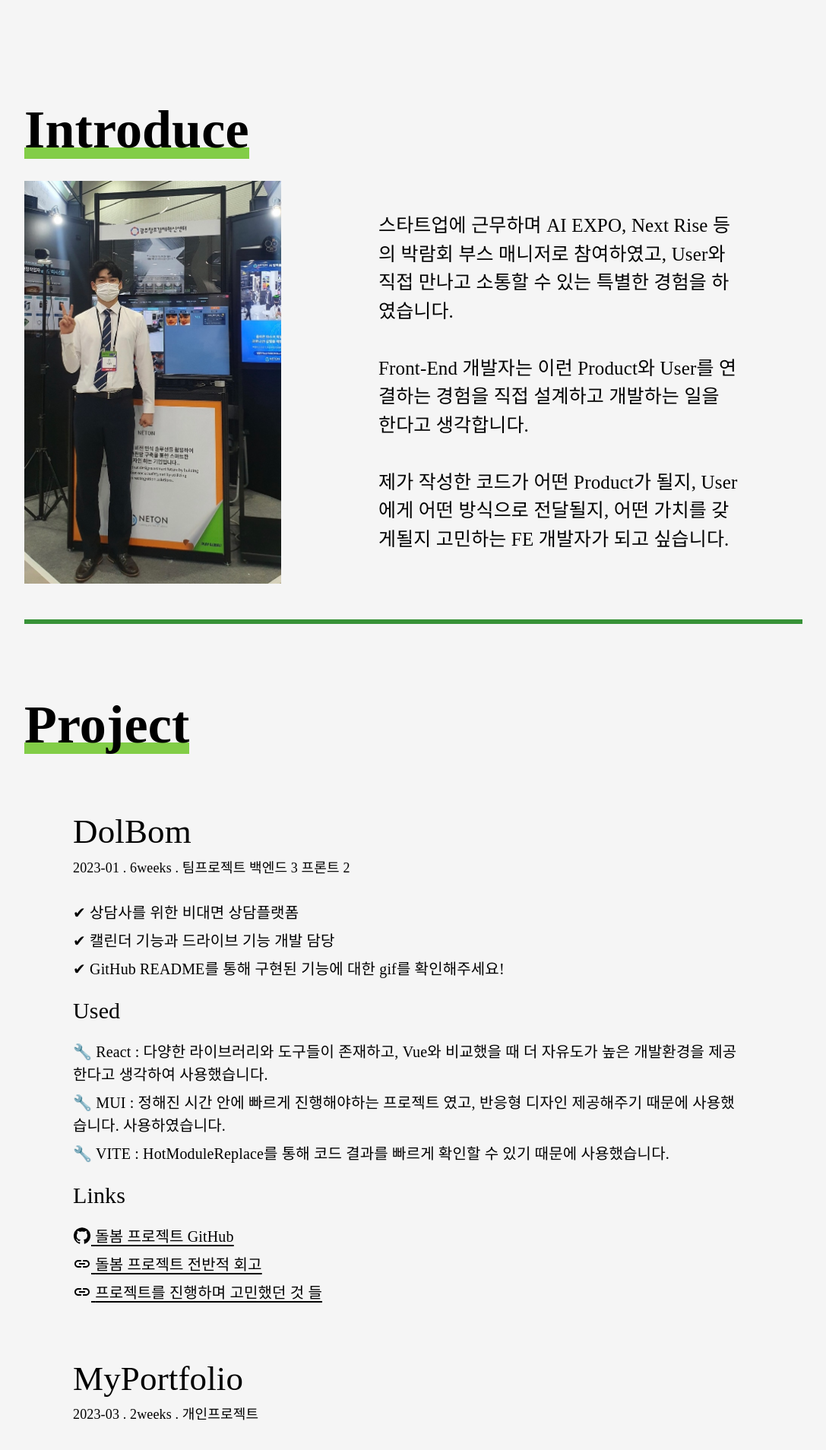
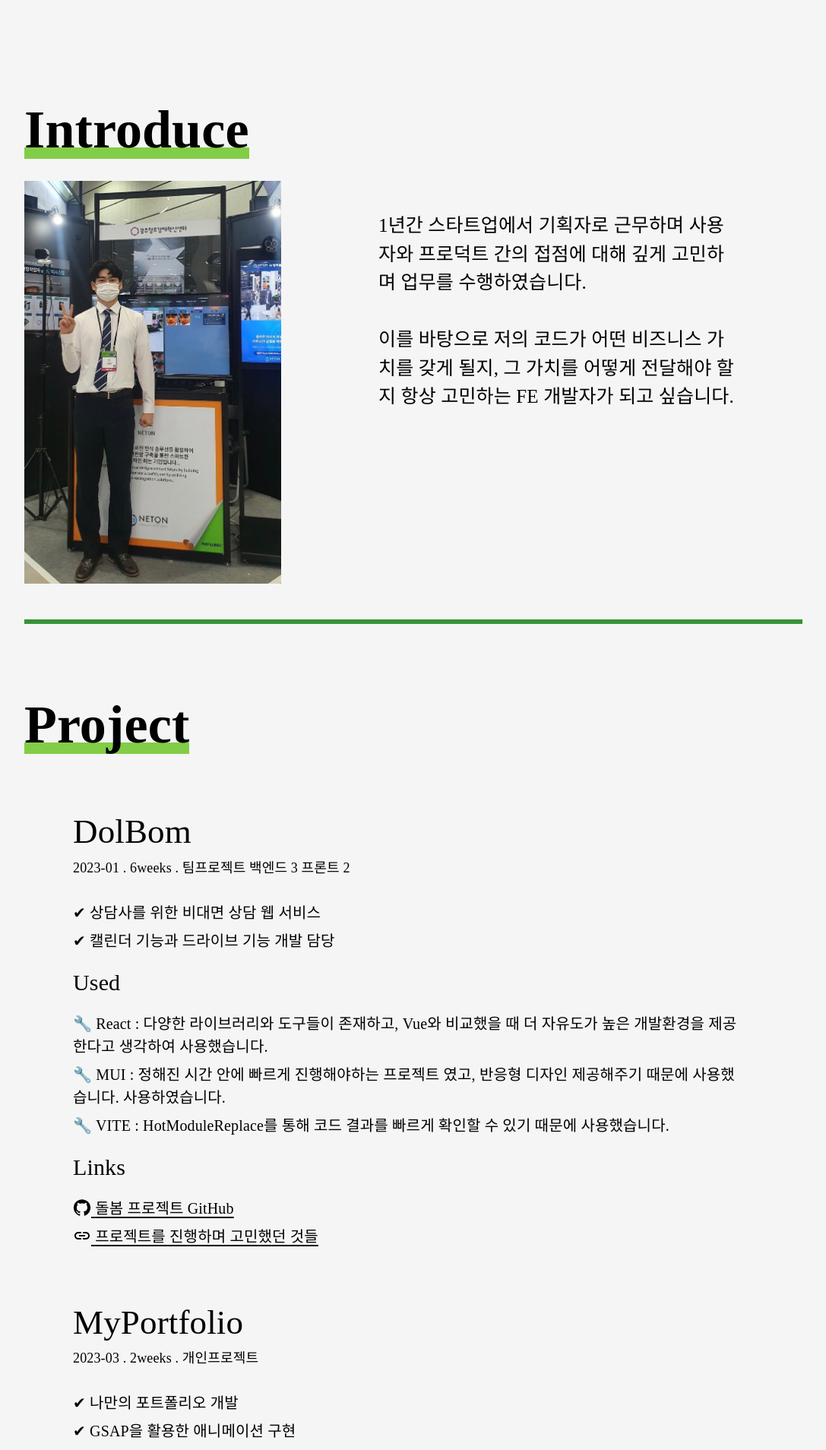
Before and after one commit to dailybetter/GSAP_practice, a React (Vite) app in the folder gsap_practice/: page / in a window 1280 px wide. Shown: the part 802-2710 px from the top of the page at 76% size, without its empty margins (88-1175 px from the left). Built offline with nearby package versions, Linux system fonts and the light colour scheme; a web font is replaced by a local one.

Commit message:
Fix: Body Intro 텍스트 수정

```diff
--- a/gsap_practice/src/components/body/contents/IntroContents.tsx
+++ b/gsap_practice/src/components/body/contents/IntroContents.tsx
@@ -3,16 +3,12 @@ import * as Styled from '../styled';
 export const IntroContents = () => {
   return (
     <Styled.IntroBodyContent>
-      스타트업에 근무하며 AI EXPO, Next Rise 등의 박람회 부스 매니저로 참여하였고, User와
-      직접 만나고 소통할 수 있는 특별한 경험을 하였습니다.
+      1년간 스타트업에서 기획자로 근무하며 사용자와 프로덕트 간의 접점에 대해 깊게
+      고민하며 업무를 수행하였습니다.
       <br></br>
       <br></br>
-      Front-End 개발자는 이런 Product와 User를 연결하는 경험을 직접 설계하고 개발하는 일을
-      한다고 생각합니다.
-      <br></br>
-      <br></br>
-      제가 작성한 코드가 어떤 Product가 될지, User에게 어떤 방식으로 전달될지, 어떤 가치를
-      갖게될지 고민하는 FE 개발자가 되고 싶습니다.
+      이를 바탕으로 저의 코드가 어떤 비즈니스 가치를 갖게 될지, 그 가치를 어떻게 전달해야
+      할지 항상 고민하는 FE 개발자가 되고 싶습니다.
     </Styled.IntroBodyContent>
   );
 };
--- a/gsap_practice/src/components/body/contents/Projects/DolBom.tsx
+++ b/gsap_practice/src/components/body/contents/Projects/DolBom.tsx
@@ -8,11 +8,8 @@ export const DolBom = () => {
         2023-01 . 6weeks . 팀프로젝트 백엔드 3 프론트 2
       </Styled.CardContentPeriod>
       <Styled.CardExplainContainer>
-        <Styled.CardExPlain>✔ 상담사를 위한 비대면 상담플랫폼</Styled.CardExPlain>
+        <Styled.CardExPlain>✔ 상담사를 위한 비대면 상담 웹 서비스</Styled.CardExPlain>
         <Styled.CardExPlain>✔ 캘린더 기능과 드라이브 기능 개발 담당</Styled.CardExPlain>
-        <Styled.CardExPlain>
-          ✔ GitHub README를 통해 구현된 기능에 대한 gif를 확인해주세요!
-        </Styled.CardExPlain>
         <Styled.CardMediumTitle>Used</Styled.CardMediumTitle>
         <Styled.CardExPlain>
           🔧 React : 다양한 라이브러리와 도구들이 존재하고, Vue와 비교했을 때 더 자유도가
@@ -32,11 +29,7 @@ export const DolBom = () => {
           href="https://github.com/dailybetter/DOLBOMpjt"
         />
         <Links
-          text="돌봄 프로젝트 전반적 회고 "
-          href="https://dailybetter.github.io/retrospective/projectRet/"
-        />
-        <Links
-          text="프로젝트를 진행하며 고민했던 것 들 "
+          text="프로젝트를 진행하며 고민했던 것들 "
           href="https://dailybetter.github.io/retrospective/pjtRet/"
         />
       </Styled.CardExplainContainer>
```
